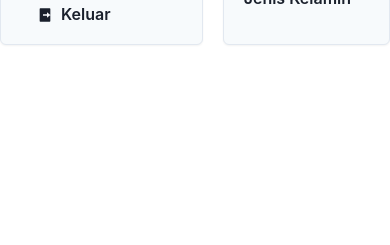
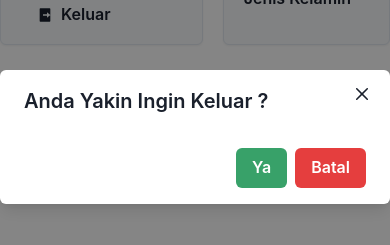
Before and after one commit to AndikaBayuS/dietku-frontend, a Next.js app: page /profile in a window 390 px wide. Both pictures are taken after a click on the button "Keluar". Shown: the part 285-530 px from the top of the page. Built offline with nearby package versions, Linux system fonts and the light colour scheme; no server answers.

Commit message:
feat: logout

```diff
--- a/components/fragments/AuthModal/AuthModal.jsx
+++ b/components/fragments/AuthModal/AuthModal.jsx
@@ -10,9 +10,11 @@ import {
   ModalOverlay,
 } from "@chakra-ui/react";
 import { useFormik } from "formik";
+import { useRouter } from "next/router";
 import { useState } from "react";
 
 export function AuthModal({ isOpenAuthModal, onCloseAuthModal }) {
+  const router = useRouter();
   const [isFormLogin, setIsFormLogin] = useState(true);
   const registerForm = useFormik({
     initialValues: {
@@ -31,7 +33,9 @@ export function AuthModal({ isOpenAuthModal, onCloseAuthModal }) {
       password: "",
     },
     onSubmit: (values) => {
-      loginUser(values.email, values.password);
+      loginUser(values.email, values.password).then(() => {
+        router.reload(window.location.pathname);
+      });
     },
   });
 
--- /dev/null
+++ b/components/fragments/LogoutModal/LogoutModal.jsx
@@ -0,0 +1,40 @@
+import {
+  Button,
+  HStack,
+  Modal,
+  ModalCloseButton,
+  ModalContent,
+  ModalFooter,
+  ModalHeader,
+  ModalOverlay,
+} from "@chakra-ui/react";
+import { useRouter } from "next/router";
+import { removeUserData } from "utils/common";
+
+export function LogoutModal({ isOpen, onClose }) {
+  const router = useRouter();
+  const logOut = async () => {
+    await removeUserData();
+    router.reload("/");
+  };
+
+  return (
+    <Modal onClose={onClose} isOpen={isOpen} isCentered>
+      <ModalOverlay />
+      <ModalContent>
+        <ModalHeader>Anda Yakin Ingin Keluar ?</ModalHeader>
+        <ModalCloseButton />
+        <ModalFooter>
+          <HStack>
+            <Button onClick={logOut} colorScheme={"green"}>
+              Ya
+            </Button>
+            <Button onClick={onClose} colorScheme={"red"}>
+              Batal
+            </Button>
+          </HStack>
+        </ModalFooter>
+      </ModalContent>
+    </Modal>
+  );
+}
--- a/components/fragments/Navbar/Navbar.jsx
+++ b/components/fragments/Navbar/Navbar.jsx
@@ -23,6 +23,7 @@ import { AuthModal } from "../AuthModal/AuthModal";
 import { getUserAuth } from "@/utils/axios";
 import { useEffect, useState } from "react";
 import { useRouter } from "next/router";
+import { getUserData } from "@/utils/common";
 
 export default function Navbar() {
   const { isOpen, onToggle } = useDisclosure();
@@ -35,9 +36,12 @@ export default function Navbar() {
   const router = useRouter();
 
   useEffect(() => {
-    getUserAuth().then((res) => {
-      setUserInfo(res.data.user);
-    });
+    const userData = getUserData();
+    if (userData) {
+      getUserAuth().then((res) => {
+        setUserInfo(res.data.user);
+      });
+    }
   }, []);
 
   return (
--- a/pages/profile.js
+++ b/pages/profile.js
@@ -1,12 +1,32 @@
-import { Avatar, Box, Button, Divider, Flex, Text } from "@chakra-ui/react";
+import {
+  Avatar,
+  Box,
+  Button,
+  Divider,
+  Flex,
+  Text,
+  useDisclosure,
+} from "@chakra-ui/react";
 import { useEffect, useState } from "react";
 import { FaUser, FaHistory } from "react-icons/fa";
 import { RiLogoutBoxRFill } from "react-icons/ri";
 import UserProfile from "@/components/pages/Profile/UserProfile/UserProfile";
 import { getUserInfo } from "@/utils/axios";
+import { LogoutModal } from "@/components/fragments/LogoutModal/LogoutModal";
 
 export default function Profile() {
   const [userData, setUserData] = useState();
+  const [isMenu, setIsMenu] = useState("profile");
+  const { isOpen, onOpen, onClose } = useDisclosure();
+
+  const profileMenu = () => {
+    switch (isMenu) {
+      case "profile":
+        return <UserProfile userData={userData} />;
+      default:
+        return <UserProfile />;
+    }
+  };
 
   useEffect(() => {
     getUserInfo().then((res) => {
@@ -61,6 +81,7 @@ export default function Profile() {
               variant="ghost"
               w={"full"}
               justifyContent={"flex-start"}
+              onClick={onOpen}
             >
               Keluar
             </Button>
@@ -76,9 +97,11 @@ export default function Profile() {
           borderRadius={"md"}
           p={5}
         >
-          <UserProfile userData={userData} />
+          {profileMenu()}
         </Box>
       </Flex>
+
+      <LogoutModal isOpen={isOpen} onClose={onClose} />
     </Box>
   );
 }
--- a/utils/common.js
+++ b/utils/common.js
@@ -7,3 +7,9 @@ export function getUserData() {
     return JSON.parse(localStorage.getItem("DIETKU_USER"));
   }
 }
+
+export function removeUserData() {
+  if (typeof window !== "undefined") {
+    return localStorage.removeItem("DIETKU_USER");
+  }
+}
```
